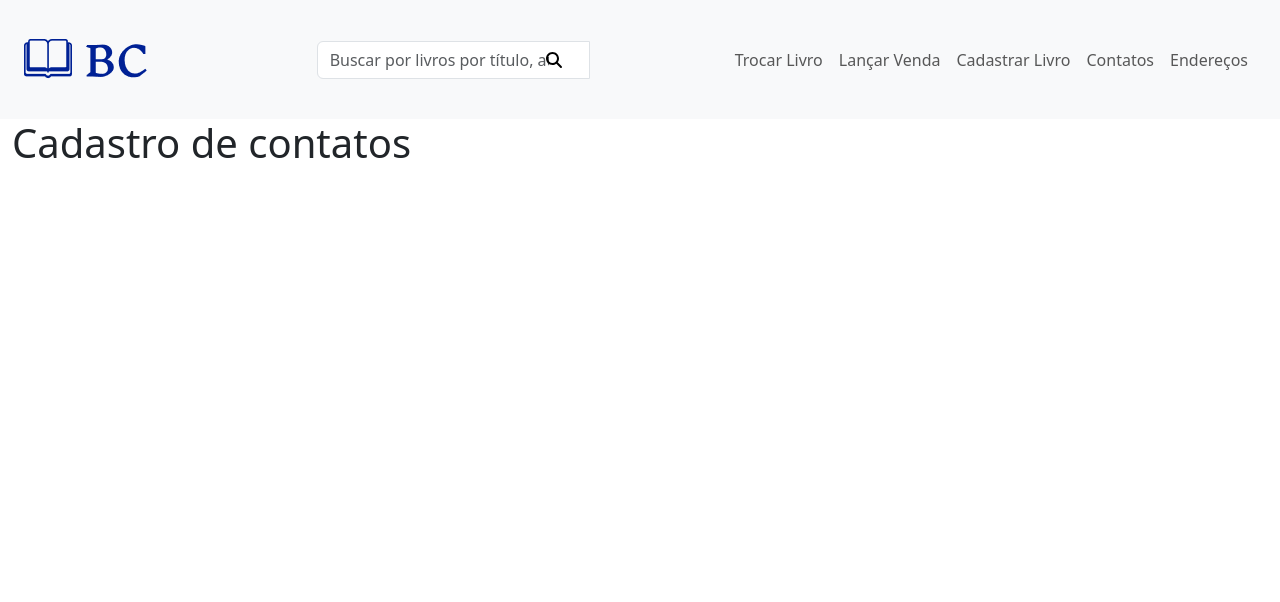
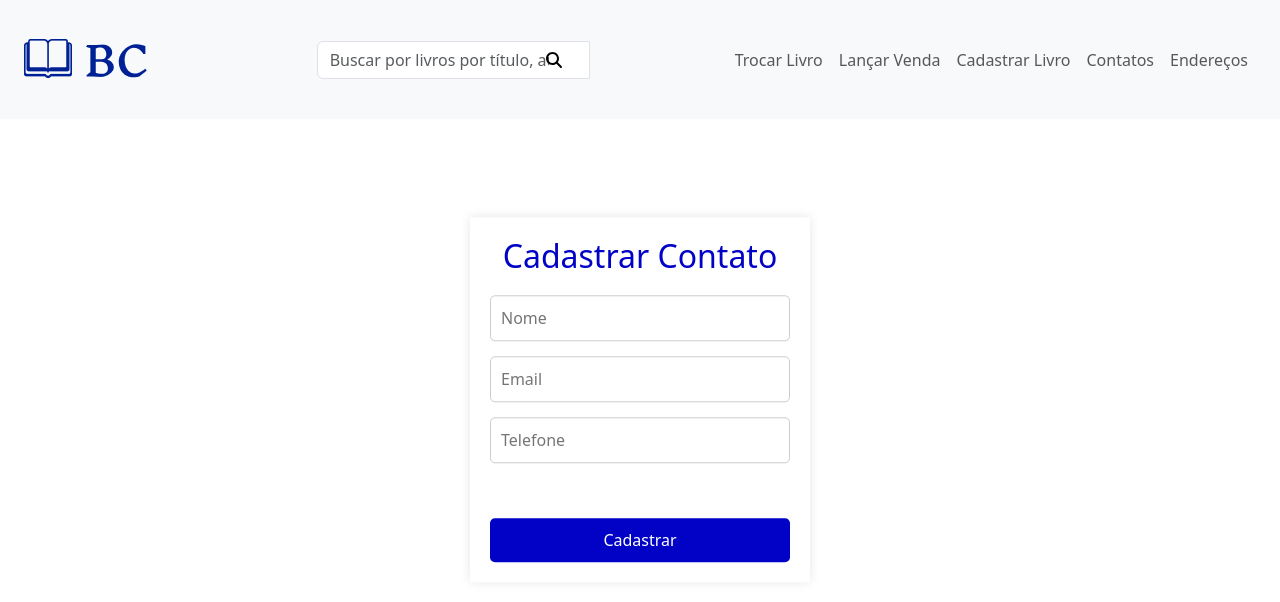
Before and after one commit to RafaelMarotta/book-connect-front, a Next.js app: page /contatos/cadastro in a window 1280 px wide. Shown: the top 602 px of the page. Built offline with nearby package versions, Linux system fonts and the light colour scheme.

Commit message:
Commitando o resto

```diff
--- a/src/pages/_app.js
+++ b/src/pages/_app.js
@@ -49,7 +49,7 @@ function MyApp({ Component, pageProps }) {
                         <Nav.Link href="/livros/trocas">Trocar Livro</Nav.Link>
                         <Nav.Link href="/livros/vendas">Lançar Venda</Nav.Link>
                         <Nav.Link href="/livros/cadastro">Cadastrar Livro</Nav.Link>
-                        <Nav.Link href="/contatos">Contatos</Nav.Link>
+                        <Nav.Link href="/contatos/cadastro">Contatos</Nav.Link>
                         <Nav.Link href="/enderecos/cadastro">Endereços</Nav.Link>
                     </Nav>
                 </Navbar.Collapse>
--- /dev/null
+++ b/src/pages/contatos/ContactForm.css
@@ -0,0 +1,71 @@
+/* ContactForm.css */
+.contact-form-container {
+  position: fixed;
+  top: 50%;
+  left: 50%;
+  transform: translate(-50%, -50%);
+  display: flex;
+  flex-direction: column;
+  justify-content: center;
+  align-items: center;
+  z-index: 999;
+  background-color: #fff;
+  padding: 20px;
+  box-shadow: 0px 0px 10px rgba(0, 0, 0, 0.1);
+  max-width: calc(100% - 40px);
+  max-height: calc(100% - 40px);
+  overflow: auto;
+}
+
+.contact-form {
+  width: 300px;
+}
+
+.form-group {
+  margin-bottom: 15px;
+}
+
+.form-group input {
+  width: 100%;
+  padding: 10px;
+  border: 1px solid #ccc;
+  border-radius: 5px;
+  box-sizing: border-box;
+}
+
+.form-group label {
+  margin-bottom: 5px;
+}
+
+.form-group.phone label {
+  margin-bottom: 15px;
+}
+
+.contact-form-container .titulo {
+  color: rgb(2, 2, 199);
+  margin-bottom: 20px; /* Adicione uma margem inferior para separar o título das caixas de preenchimento */
+}
+
+.contact-form button {
+  width: 100%;
+  padding: 10px 20px;
+  margin-top: 40px;
+  border: none;
+  border-radius: 5px;
+  background-color:rgb(2, 2, 199);
+  color: #fff;
+  font-size: 16px;
+  cursor: pointer;
+  transition: background-color 0.3s ease;
+}
+
+.contact-form button:hover {
+  background-color: #0056b3;
+}
+
+/* ContactForm.css */
+.error-message {
+  font-size: 12px;
+  color: red;
+  margin-top: 5px; /* Adiciona um pequeno espaço acima da mensagem de erro */
+}
--- a/src/pages/contatos/cadastro.js
+++ b/src/pages/contatos/cadastro.js
@@ -1,5 +1,103 @@
-export default function Index() {
-    return (
-     <h1>Cadastro de contatos</h1>
-    );
-  }
+// ContactForm.js
+import React, { useState } from 'react';
+import './ContactForm.css'; // Importe o arquivo CSS para estilização
+
+const ContactForm = () => {
+  // Estado para armazenar os dados do contato
+  const [contact, setContact] = useState({
+    name: '',
+    email: '',
+    phone: ''
+  });
+
+  // Estado para controlar a validade do email
+  const [emailValid, setEmailValid] = useState(true);
+  // Estado para controlar a validade do telefone
+  const [phoneValid, setPhoneValid] = useState(true);
+
+  // Função para lidar com a mudança nos inputs
+  const handleInputChange = (e) => {
+    const { name, value } = e.target;
+    let newValue = value;
+
+    // Verifica se o número de telefone tem menos de 11 dígitos ou não está no formato correto
+    if (name === 'phone' && (!/^\(\d{2}\) 9\d{4}-\d{4}$/.test(value) || value.length < 14)) {
+      setPhoneValid(false);
+    } else {
+      setPhoneValid(true);
+    }
+
+    // Formata automaticamente o número do telefone para o padrão brasileiro
+    if (name === 'phone' && value.length <= 15) {
+      newValue = value.replace(/\D/g, '') // Remove todos os caracteres não numéricos
+                     .replace(/^(\d{2})(\d{5})(\d{4})$/, '($1) 9 $2-$3'); // Formata como (xx) 9 xxxx-xxxx
+    }
+
+    setContact({
+      ...contact,
+      [name]: newValue
+    });
+
+    // Verifica a validade do email
+    if (name === 'email') {
+      const isValid = /\b[A-Za-z0-9._%+-]+@[A-Za-z0-9.-]+\.[A-Z|a-z]{2,}\b/.test(value);
+      setEmailValid(isValid);
+    }
+  };
+
+  // Função para lidar com o envio do formulário
+  const handleSubmit = (e) => {
+    e.preventDefault();
+    // Aqui você pode enviar os dados do contato para onde precisar (API, banco de dados, etc.)
+    console.log(contact);
+    // Limpar o formulário após o envio
+    setContact({
+      name: '',
+      email: '',
+      phone: ''
+    });
+  };
+
+  return (
+    <div className="contact-form-container">
+      <h2 className="titulo">Cadastrar Contato</h2>
+      <form onSubmit={handleSubmit} className="contact-form">
+        <div className="form-group">
+          <input
+            type="text"
+            name="name"
+            value={contact.name}
+            onChange={handleInputChange}
+            placeholder="Nome"
+            required
+          />
+        </div>
+        <div className="form-group">
+          <input
+            type="email"
+            name="email"
+            value={contact.email}
+            onChange={handleInputChange}
+            placeholder="Email"
+            required
+          />
+          {!emailValid && <p className="error-message">Insira um e-mail válido</p>}
+        </div>
+        <div className="form-group">
+          <input
+            type="tel" // Tipo de input para número de telefone
+            name="phone"
+            value={contact.phone}
+            onChange={handleInputChange}
+            placeholder="Telefone"
+            required
+          />
+          {!phoneValid && <p className="error-message">O número de telefone deve ter o formato (DDD) 9XXXX-XXXX</p>}
+        </div>
+        <button type="submit">Cadastrar</button>
+      </form>
+    </div>
+  );
+};
+
+export default ContactForm;
```
Also changed, not shown: src/pages/contatos/index.js (+9 -14 lines).
